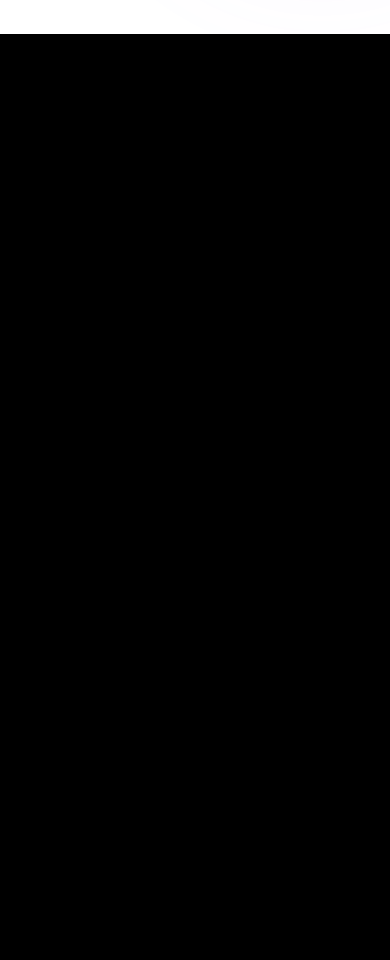
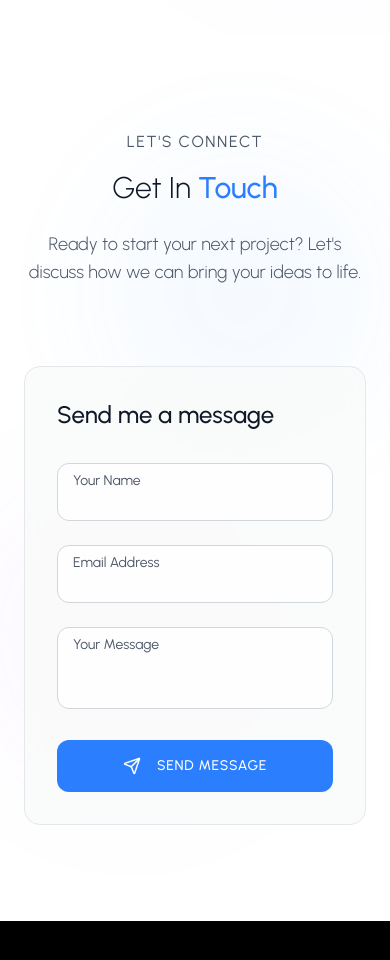
Before and after one commit to FahadKhan99/portfolio, a React (Vite) app in the folder frontend/: page / in a window 390 px wide. Shown: the part 9520-10480 px from the top of the page. Before the commit the page ends 10398 px from the top, so only its background shows below. Built offline with nearby package versions, Linux system fonts and the light colour scheme.

Commit message:
feat(contact-section): add contact form with custom text input component

```diff
--- a/frontend/src/App.tsx
+++ b/frontend/src/App.tsx
@@ -1,5 +1,6 @@
 import Navbar from "./components/Navbar";
 import AboutSection from "./components/sections/AboutSection";
+import ContactSection from "./components/sections/ContactSection";
 import HeroSection from "./components/sections/HeroSection";
 import ProjectsSection from "./components/sections/ProjectsSection";
 import SkillsSection from "./components/sections/SkillsSection";
@@ -14,6 +15,7 @@ function App() {
         <SkillsSection />
         <ProjectsSection />
         <AboutSection />
+        <ContactSection />
       </div>
     </ThemeProvider>
   );
--- /dev/null
+++ b/frontend/src/components/inputs/TextInput.tsx
@@ -0,0 +1,25 @@
+interface Props {
+  value: string;
+  handleInputChange: (value: string) => void;
+  textArea?: boolean;
+  label: string;
+}
+
+const TextInput = ({ value, handleInputChange, textArea, label }: Props) => {
+  const InputComponent = textArea ? "textarea" : "input";
+  return (
+    <div className="relative">
+      <InputComponent
+        {...(!textArea && { type: "text" })}
+        value={value}
+        onChange={({ target }) => handleInputChange(target.value)}
+        className="w-full px-4 pt-6 pb-2 border rounded-xl transition-all duration-300 outline-none resize-none dark:bg-gray-800/50 dark:border-gray-700 dark:text-white dark:focus:border-blue-500 dark:focus:bg-gray-800/70 bg-white/80 border-gray-300 text-gray-900 focus:border-blue-600 focus:bg-white"
+      />
+      <label className="text-sm absolute left-4 top-2 pointer-events-none origin-left text-gray-600 dark:text-gray-400">
+        {label}
+      </label>
+    </div>
+  );
+};
+
+export default TextInput;
--- /dev/null
+++ b/frontend/src/components/sections/ContactSection.tsx
@@ -0,0 +1,178 @@
+import { motion, useInView, useScroll, useTransform } from "framer-motion";
+import { CONTACT_INFO, SOCIAL_LINKS } from "../../utils/data";
+import { containerVariants, itemVariants } from "../../utils/helper";
+import { useRef, useState } from "react";
+import TextInput from "../inputs/TextInput";
+import { Send } from "lucide-react";
+
+const ContactSection = () => {
+  const [formData, setFormData] = useState({
+    name: "",
+    email: "",
+    message: "",
+  });
+  const [showSuccess, setShowSuccess] = useState(false);
+  const [isSubmitting, setIsSubmitting] = useState(false);
+
+  const sectionRef = useRef<HTMLSelectElement | null>(null);
+  const isInView = useInView(sectionRef, { once: true, margin: "-100%" });
+
+  const { scrollYProgress } = useScroll({
+    target: sectionRef,
+    offset: ["start end", "end start"],
+  });
+
+  const y = useTransform(scrollYProgress, [0, 1], [50, -50]);
+
+  const handleInputChange = (key: string, value: string) => {
+    setFormData(() => ({
+      ...formData,
+      [key]: value,
+    }));
+  };
+
+  const handleSubmit = async (e: React.MouseEvent<HTMLButtonElement>) => {
+    e.preventDefault();
+    setIsSubmitting(true);
+
+    // Simulate an API call
+    await new Promise((resolve) => setTimeout(resolve, 3000));
+
+    setIsSubmitting(false);
+    setShowSuccess(true); // displays a success modal
+    setFormData({
+      name: "",
+      email: "",
+      message: "",
+    });
+
+    // auto hide success modal after 3 seconds
+    setTimeout(() => setShowSuccess(false), 3000);
+  };
+
+  return (
+    <section
+      id="contact"
+      ref={sectionRef}
+      className="py-24 px-6 text-gray-900 bg-white dark:bg-gray-900 dark:text-white relative overflow-hidden"
+    >
+      {/* background elements */}
+      <motion.div style={{ y }} className="absolute inset-0 overflow-hidden">
+        <div className="absolute top-20 left-1/4 w-72 h-72 rounded-full blur-3xl opacity-5 bg-blue-400 dark:bg-blue-500" />
+
+        <div className="absolute bottom-40 right-1/4 w-80 h-80 rounded-full blur-3xl  opacity-5 bg-purple-400 dark:bg-purple-500" />
+      </motion.div>
+
+      <div className="max-w-6xl mx-auto relative z-10">
+        {/* section header */}
+        <motion.div
+          initial="hidden"
+          animate="visible"
+          variants={containerVariants}
+          className="text-center mb-20"
+        >
+          <motion.div
+            variants={itemVariants}
+            className="uppercase tracking-widest text-gray-600 dark:text-gray-500 mb-4"
+          >
+            Let's Connect
+          </motion.div>
+
+          <motion.h2
+            variants={itemVariants}
+            className="text-3xl md:text-5xl lg:text-7xl font-light mb-6"
+          >
+            Get In
+            <span className="text-blue-500 dark:text-blue-400 font-medium">
+              {" "}
+              Touch
+            </span>
+          </motion.h2>
+
+          <motion.p
+            variants={itemVariants}
+            className="text-lg max-w-2xl mx-auto font-light text-gray-600 dark:text-gray-400"
+          >
+            Ready to start your next project? Let's discuss how we can bring
+            your ideas to life.
+          </motion.p>
+        </motion.div>
+
+        <div className="grid lg:grid-cols-2 gap-16 items-start lg:gap-20">
+          {/* contact form */}
+          <motion.div
+            initial="hidden"
+            animate={isInView ? "visible" : "hidden"}
+            variants={containerVariants}
+            className=""
+          >
+            <motion.div
+              variants={itemVariants}
+              className="p-8 rounded-2xl border bg-gray-50/80 border-gray-200 dark:bg-gray-800/50 dark:border-gray-700 backdrop-blur-sm"
+            >
+              <h3 className="text-2xl font-medium mb-8 ">Send me a message</h3>
+
+              <div className="space-y-6">
+                <div className="grid md:grid-cols-2 gap-6">
+                  <TextInput
+                    value={formData.name}
+                    handleInputChange={(value: string) =>
+                      handleInputChange("name", value)
+                    }
+                    label="Your Name"
+                  />
+
+                  <TextInput
+                    value={formData.email}
+                    handleInputChange={(value: string) =>
+                      handleInputChange("email", value)
+                    }
+                    label="Email Address"
+                  />
+                </div>
+
+                <TextInput
+                  value={formData.message}
+                  handleInputChange={(value: string) =>
+                    handleInputChange("message", value)
+                  }
+                  label="Your Message"
+                  textArea
+                />
+
+                <motion.button
+                  disabled={isSubmitting}
+                  whileHover={{ y: -2, scale: 1.05 }}
+                  whileTap={{ scale: 1.2 }}
+                  onClick={handleSubmit}
+                  className="py-4 flex items-center justify-center space-x-4 rounded-xl text-sm uppercase tracking-wider font-medium transition-all duration-300 w-full bg-blue-500 hover:bg-blue-600 disabled:bg-blue-400 text-white"
+                >
+                  {isSubmitting ? (
+                    <>
+                      <motion.div
+                        animate={{ rotate: 360 }}
+                        transition={{
+                          duration: 1,
+                          repeat: Infinity,
+                          ease: "linear",
+                        }}
+                        className="w-4 h-4 border-2 border-t-transparent rounded-full border-white"
+                      />
+                      <span>Sending...</span>
+                    </>
+                  ) : (
+                    <>
+                      <Send size={18} /> <span>Send Message</span>
+                    </>
+                  )}
+                </motion.button>
+              </div>
+            </motion.div>
+          </motion.div>
+        </div>
+      </div>
+    </section>
+  );
+};
+
+export default ContactSection;
```
